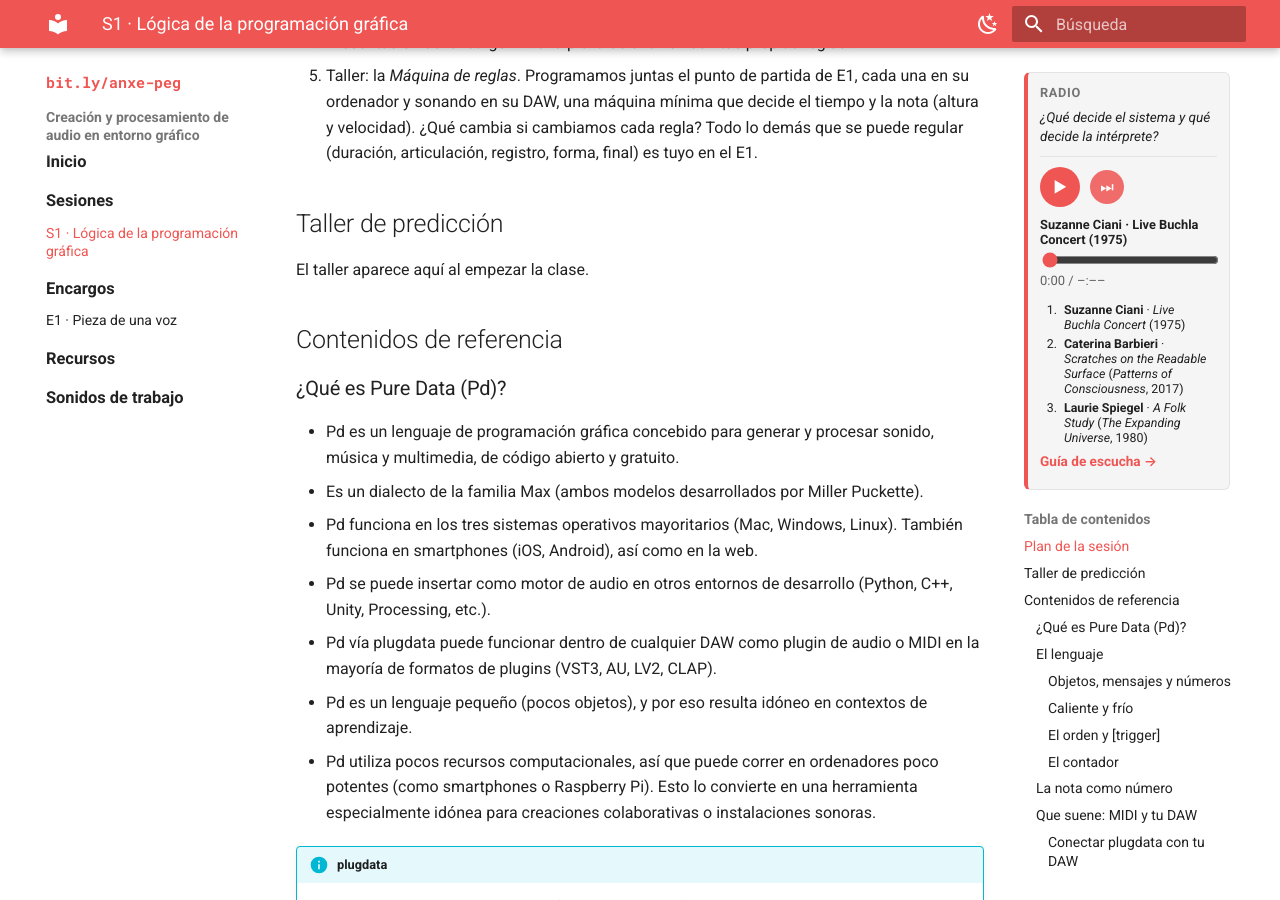
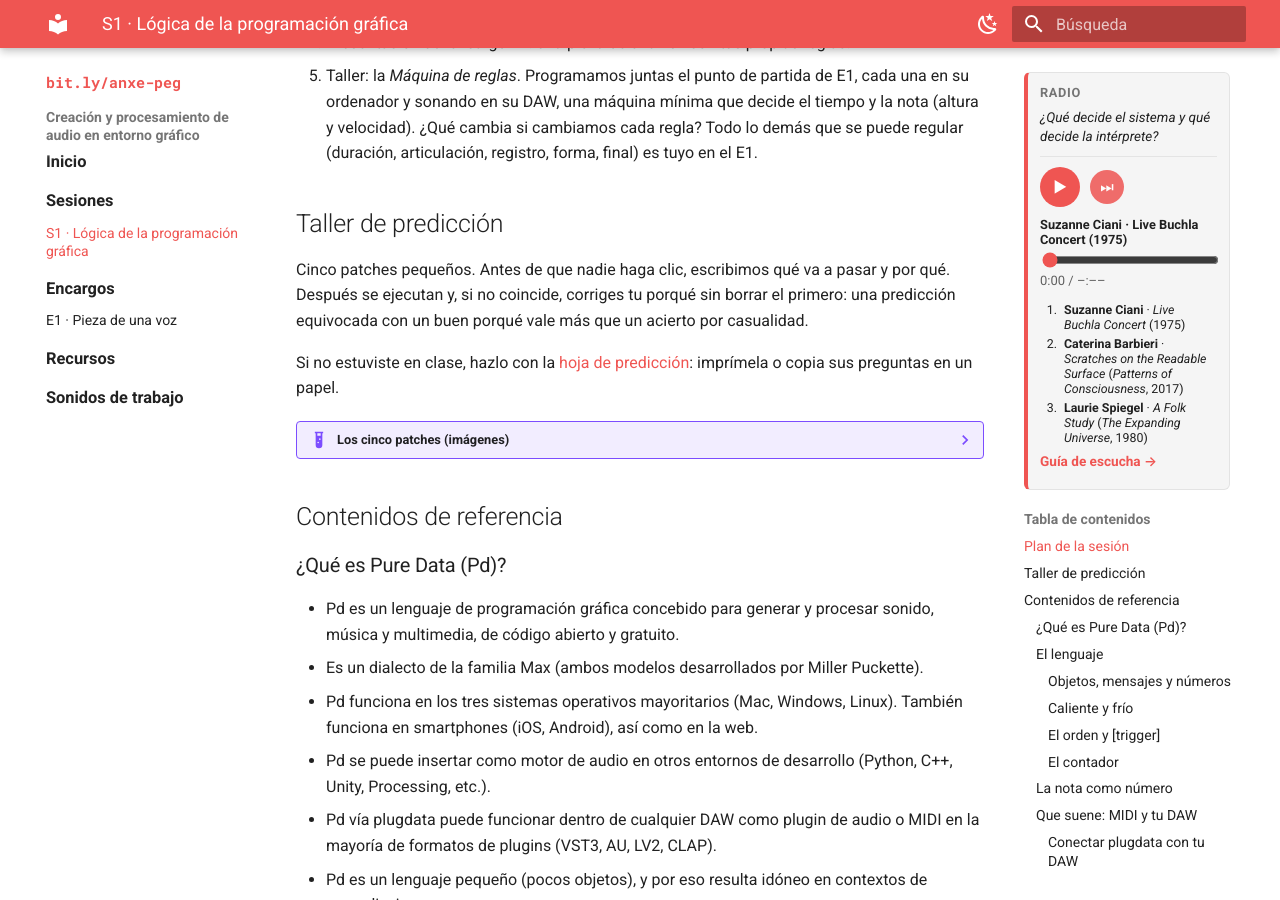
Before and after one commit to anxefaraldo/peg-curso, an MkDocs documentation site: the page built from docs/sesiones/s1.md, in a window 1280 px wide and 900 px high, scrolled down 871 px. Built offline with MkDocs 1.6.1 and Material for MkDocs 9.7.7, drawn with Linux system fonts in a browser that asks for light colours.

Commit message:
Publicación programada 2026-10-03 14:20

```diff
--- a/docs/sesiones/s1.md
+++ b/docs/sesiones/s1.md
@@ -34,7 +34,30 @@
 
 ## Taller de predicción
 
-El taller aparece aquí al empezar la clase.
+Cinco patches pequeños. Antes de que nadie haga clic, escribimos qué va a pasar y por qué. Después se ejecutan y, si no coincide, corriges tu porqué sin borrar el primero: una predicción equivocada con un buen porqué vale más que un acierto por casualidad.
+
+Si no estuviste en clase, hazlo con la [hoja de predicción](img/s1/prediccion/hoja-prediccion-s1.pdf): imprímela o copia sus preguntas en un papel.
+
+??? example "Los cinco patches (imágenes)"
+    **01 · derecha-izquierda**
+
+    ![01 · derecha-izquierda](img/s1/prediccion/01-derecha-izquierda.png)
+
+    **02 · caliente-fría**
+
+    ![02 · caliente-fría](img/s1/prediccion/02-caliente-fria.png)
+
+    **03 · contador**
+
+    ![03 · contador](img/s1/prediccion/03-contador.png)
+
+    **04 · sel**
+
+    ![04 · sel](img/s1/prediccion/04-sel.png)
+
+    **05 · trigger frente a fan-out**
+
+    ![05 · trigger frente a fan-out](img/s1/prediccion/05-trigger-vs-fanout.png)
 
 
 
```
Also changed, not shown: docs/sesiones/img/s1/prediccion/01-derecha-izquierda.png (added), docs/sesiones/img/s1/prediccion/02-caliente-fria.png (added), docs/sesiones/img/s1/prediccion/03-contador.png (added), docs/sesiones/img/s1/prediccion/04-sel.png (added), docs/sesiones/img/s1/prediccion/05-trigger-vs-fanout.png (added), 1 other file.
